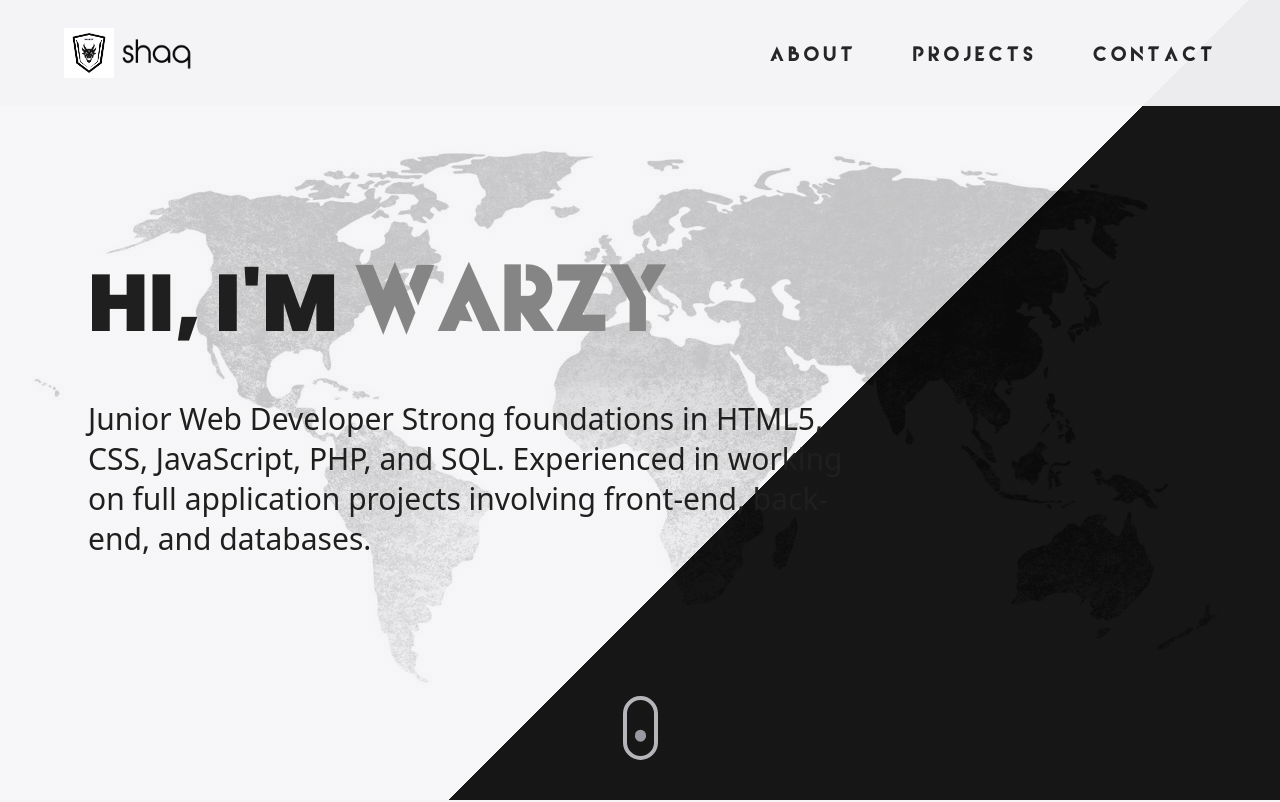
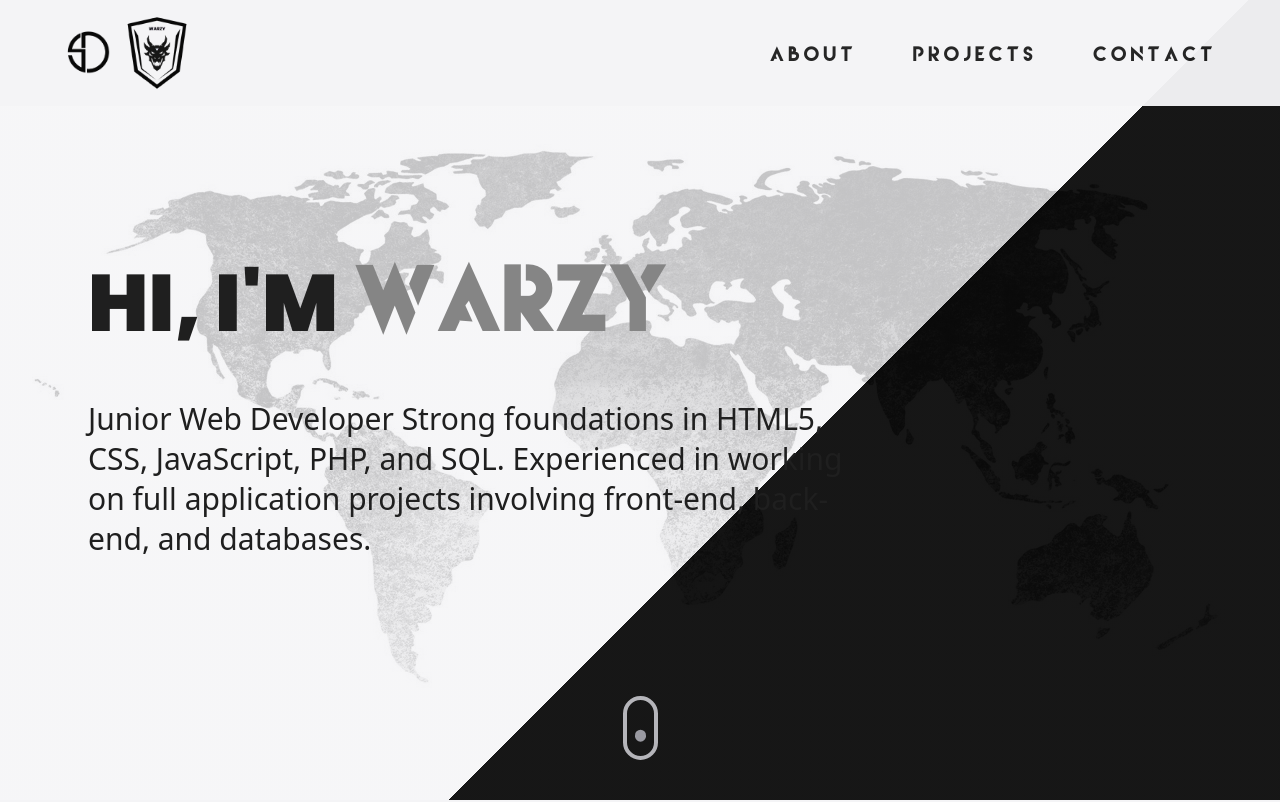
Before and after one commit to Warzy5/warren-portfolio, a React (Vite) app: page / in a window 1280 px wide. Shown: the top 802 px of the page. Built offline with nearby package versions, Linux system fonts and the light colour scheme.

Commit message:
changed logo

```diff
--- a/src/assets/index.js
+++ b/src/assets/index.js
@@ -4,8 +4,7 @@ import whiteabstract from './backgrounds/white-abstract.png';
 import worldmap from './backgrounds/world-map.png';
 
 import logo from './logo/logo-black.png';
-import wlogo from './logo/Warzy-logo.png';
-import logotext from './logo/logo-text-black.png';
+import wlogotext from './logo/Warzy-logo-real.png';
 
 import shaq from './personal/shaq.png';
 import warzy from './personal/Warzy.png';
@@ -62,8 +61,7 @@ export {
   whiteabstract,
   worldmap,
   logo,
-  logotext,
-  wlogo,
+  wlogotext,
   shaq,
   warzy,
   backend,
--- a/src/components/Navbar.jsx
+++ b/src/components/Navbar.jsx
@@ -2,7 +2,7 @@ import React, { useEffect, useState } from 'react';
 import { Link } from 'react-router-dom';
 import { styles } from '../styles';
 import { navLinks } from '../constants';
-import { close, menu, wlogo, logotext } from '../assets';
+import { close, menu, logo, wlogotext } from '../assets';
 
 const Navbar = () => {
   const [active, setActive] = useState('');
@@ -21,7 +21,7 @@ const Navbar = () => {
             window.scrollTo(0, 0);
           }}>
           <img
-            src={wlogo} // your logo comes here
+            src={logo} // your logo comes here
             alt="logo"
             className="sm:w-[50px] sm:h-[50px] w-[45px] h-[45px] object-contain"
           />
@@ -29,7 +29,7 @@ const Navbar = () => {
           {/* if you have text you want besides your logo it comes here.
           Otherwise delete this if you don't need it. */}
           <img
-            src={logotext}
+            src={wlogotext}
             alt="logo"
             className="sm:w-[90px] sm:h-[90px] w-[85px] h-[85px] -ml-[0.6rem] object-contain"
           />
```
Also changed, not shown: src/assets/logo/Warzy-logo-real.png (added).
